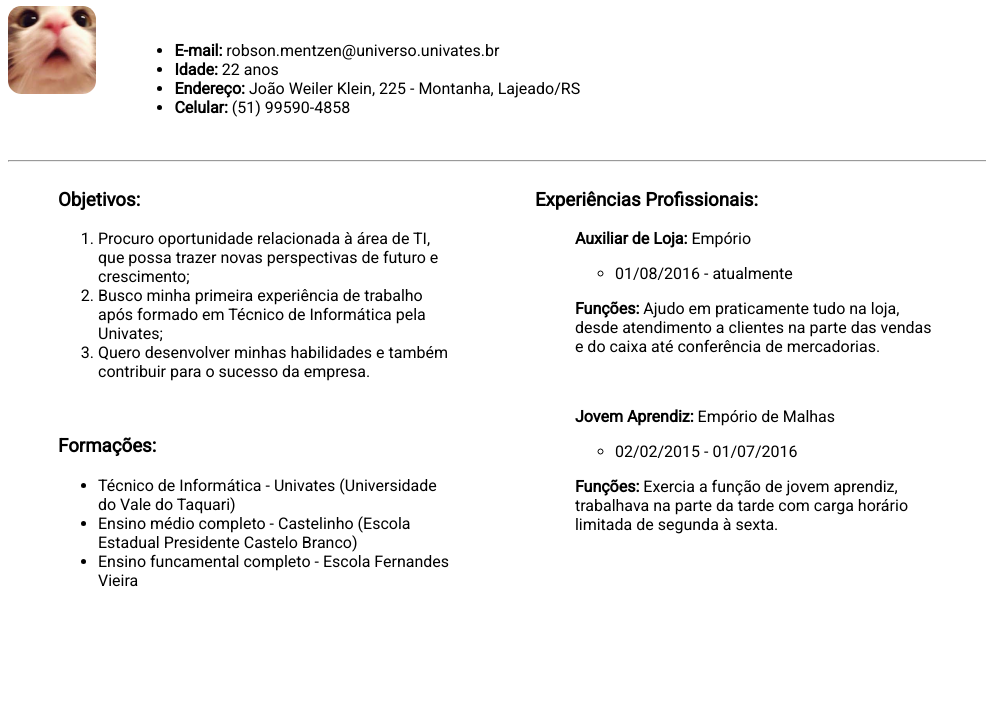
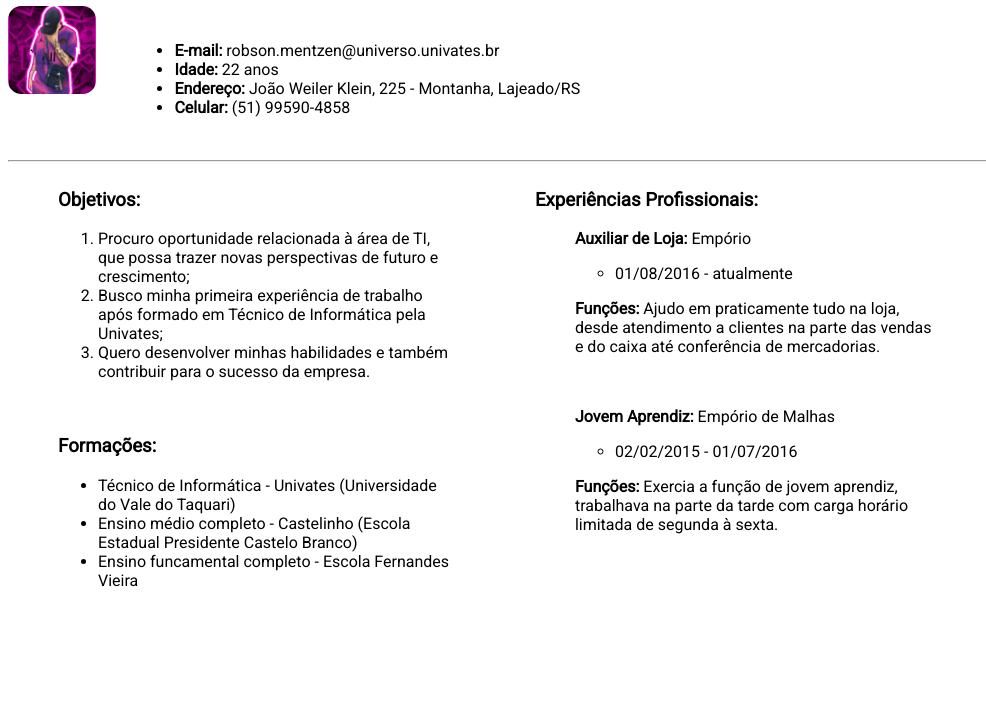
Before and after one commit to robson-mentzen/robson-mentzen.github.io, a plain HTML site: page index.html in a window 1280 px wide. Shown: the part 75-800 px from the top of the page, without its empty margins (0-986 px from the left). Drawn offline with Linux system fonts and the light colour scheme.

Commit message:
Alteração na foto de perfil

```diff
--- a/index.html
+++ b/index.html
@@ -16,7 +16,7 @@
         <h1>Róbson Kunzler Mentzen</h1>
         <div style="display: flex;">
             <div style="width: 10%;">
-                <img style="border-radius: 15%;" width="70%" src="imagem_perfil.jfif"/>
+                <img style="border-radius: 15%;" width="70%" src="Imagem_perfil_2.jpg"/>
             </div>
 
             <div style="width: 90%;">
```
Also changed, not shown: Imagem_perfil_2.jpg (added).
